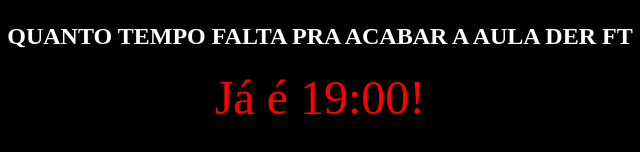
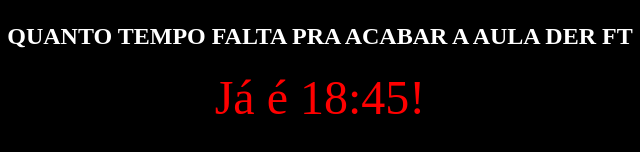
Before and after one commit to ericogca/faculdade, a plain HTML site: page index.html in a window 1280 px wide. Shown: the part 334-486 px from the top of the page, 320-960 px from the left. Drawn offline with Linux system fonts and the light colour scheme.

Commit message:
Update index.html

```diff
--- a/index.html
+++ b/index.html
@@ -40,7 +40,7 @@
 
       if (diferenca <= 0) {
         clearInterval(interval);
-        contadorElement.innerHTML = "Já é 19:00!";
+        contadorElement.innerHTML = "Já é 18:45!";
       } else {
         const horas = Math.floor(diferenca / (1000 * 60 * 60));
         const minutos = Math.floor((diferenca % (1000 * 60 * 60)) / (1000 * 60));
```
